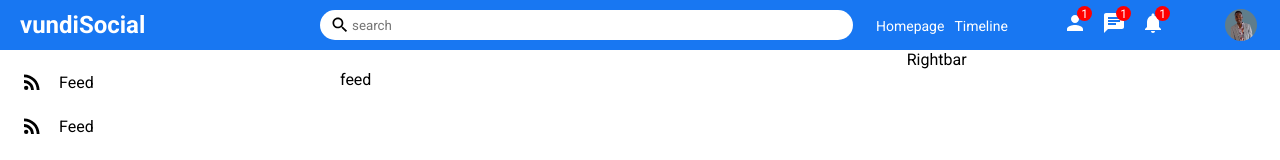
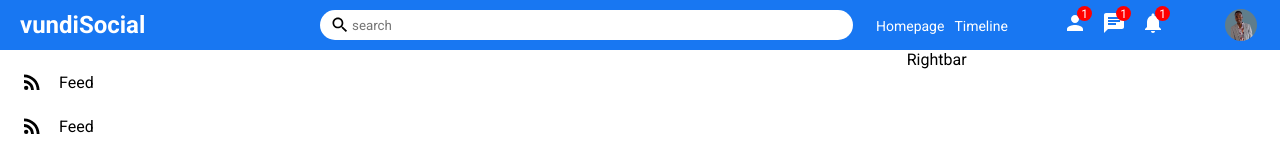
Before and after one commit to johnVundi/vundi-social, a React (Create React App) app: page / in a window 1280 px wide. Shown: the top 160 px of the page. Built offline with nearby package versions, Linux system fonts and the light colour scheme.

Commit message:
added share components

```diff
--- a/src/components/feeds/Feeds.jsx
+++ b/src/components/feeds/Feeds.jsx
@@ -1,10 +1,11 @@
+import Share from '../share/Share'
 import './feeds.css'
 
 function Feeds() {
     return (
         <div className='feed'>
             <div className="feedsWrapper">
-                feed
+                <Share />
             </div>
         </div>
     )
--- a/src/components/share/Share.jsx
+++ b/src/components/share/Share.jsx
@@ -1,8 +1,15 @@
-import React from 'react'
+import  './share.css'
 
 function Share() {
   return (
-    <div>Share</div>
+    <div className='share'>
+       <div className="shareWrapper">
+        <div className="shareTop">
+            <img src="" alt="" />
+        </div>
+       <div className="shareBottom"></div>
+       </div>
+    </div>
   )
 }
 
```
Also changed, not shown: public/assets/persons/Profile.jpeg (added), public/assets/persons/udemy.jpg (added), src/components/share/Share.css (deleted), src/components/share/share.css (added).
